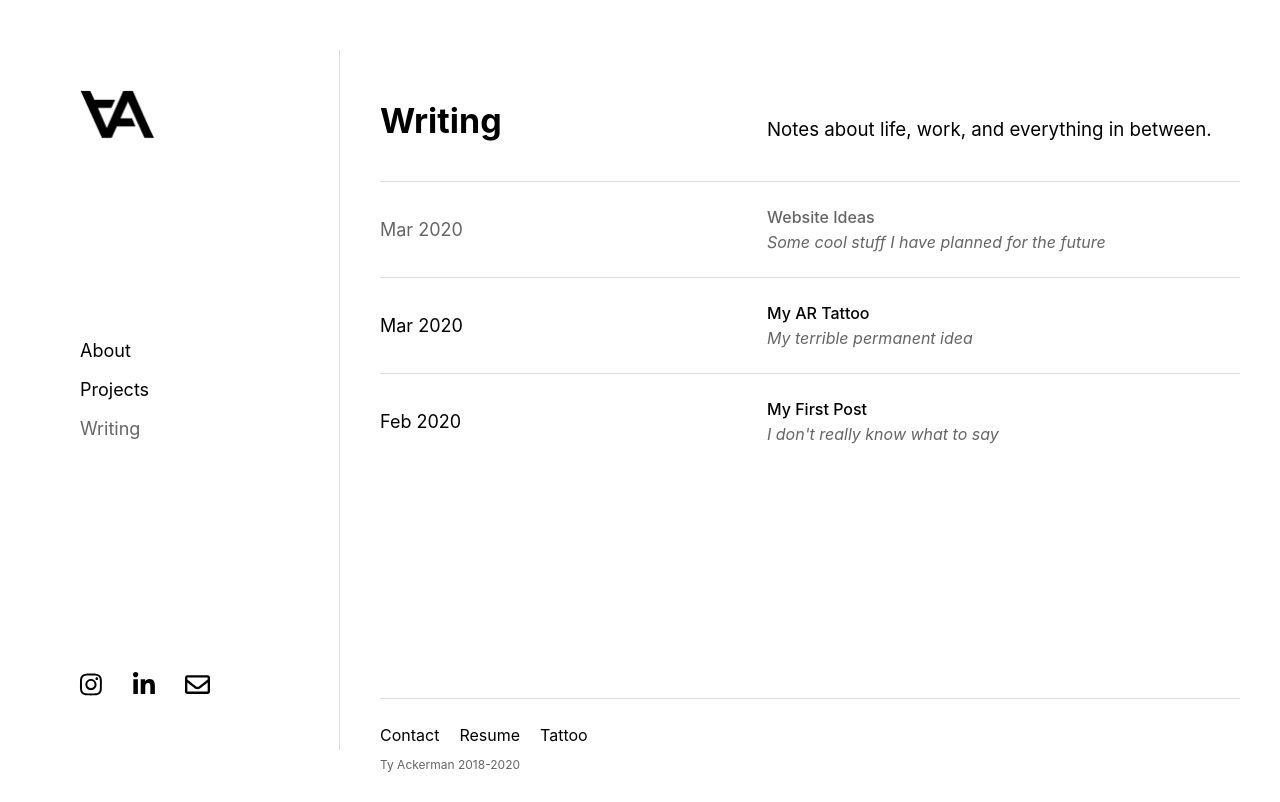
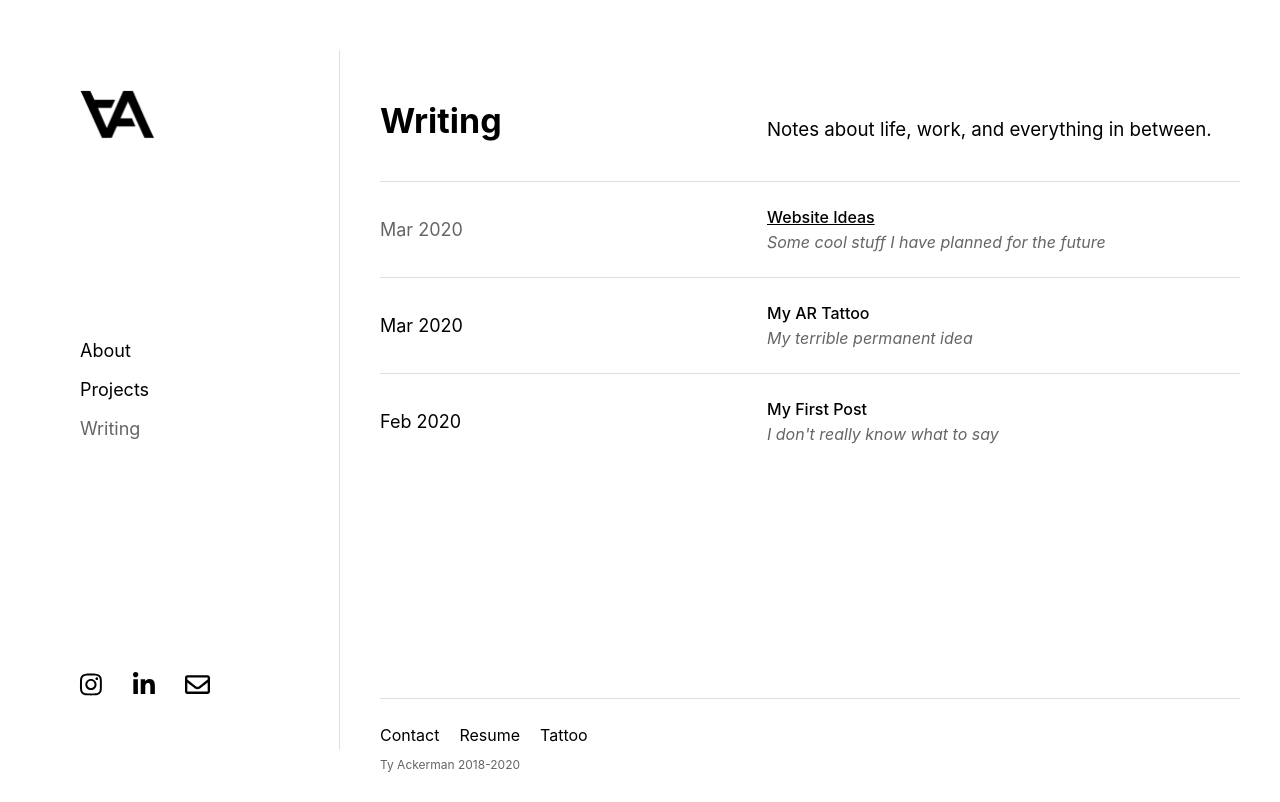
Before and after one commit to ty-ackerman/portfolio2020, a React (Create React App) app: page /writing in a window 1280 px wide. In both pictures the pointer is over the element "Website Ideas". Built offline with nearby package versions, Linux system fonts and the light colour scheme.

Commit message:
Slight changes to post title on a-tag hover

```diff
--- a/src/index.css
+++ b/src/index.css
@@ -28,6 +28,15 @@ a:hover {
 	transition: all .15s linear;
 }
 
+.post-title {
+	transition: all .15s linear;
+}
+
+a:hover .post-title {
+	color: black;
+	text-decoration: underline;
+}
+
 li {
 	list-style-type: none;
 }
```
